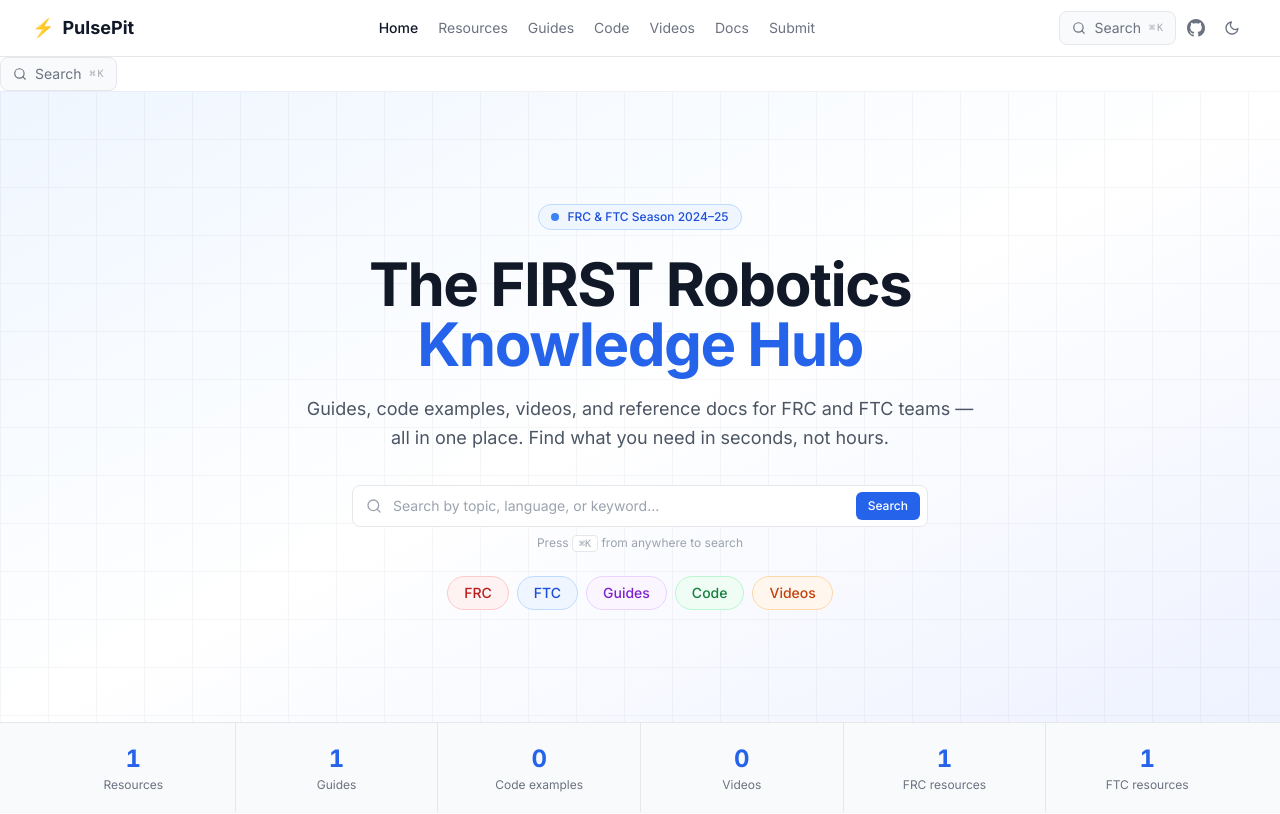
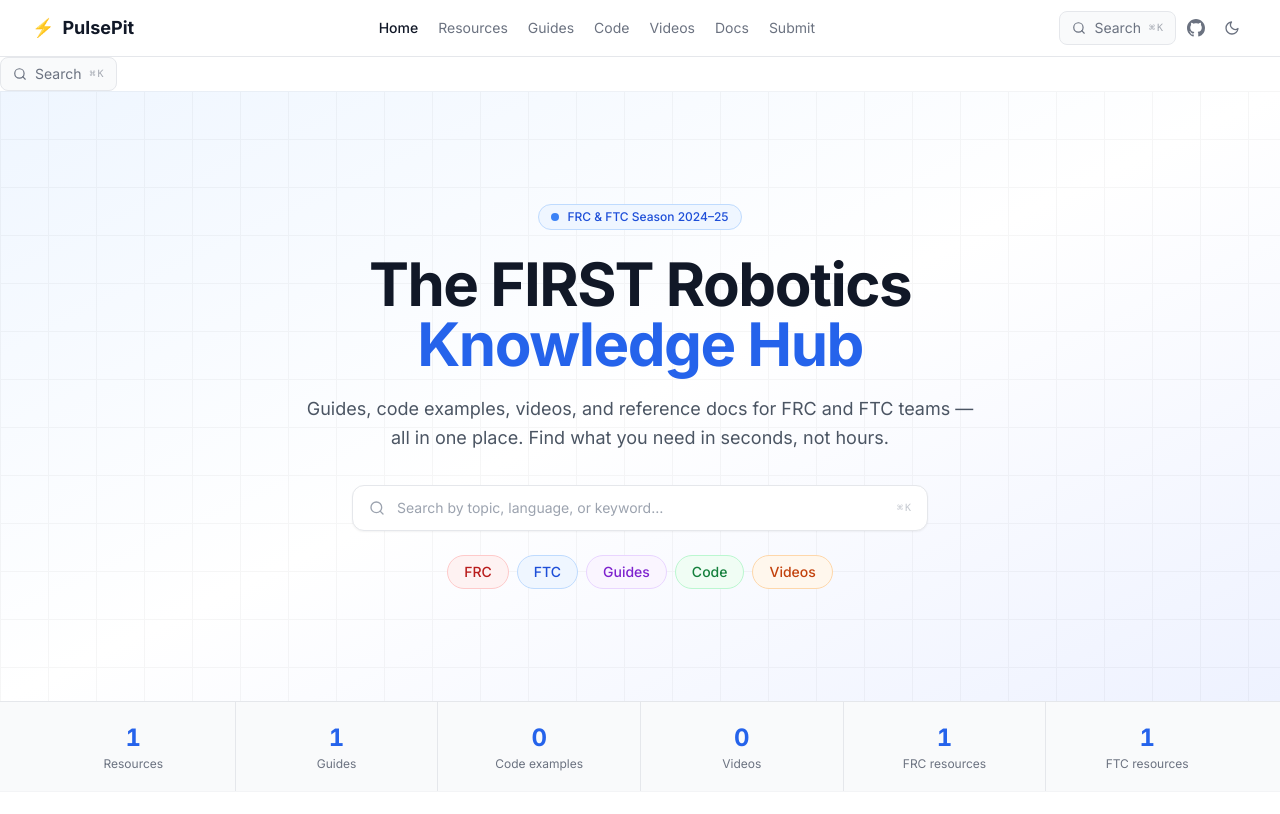
Before and after one commit to bigbossg13/PulsePit, a Next.js app: page / in a window 1280 px wide. Shown: the top 814 px of the page. Built offline with nearby package versions, Linux system fonts and the light colour scheme.

Commit message:
Consolidate to single search entry point
Remove SearchBar from hero; replace with a large SearchTrigger variant
that opens the Cmd+K modal. Both the hero and navbar now use the same
modal-based search flow.

https://claude.ai/code/session_01RNZ5uaPCfdFT21mnJC6nj1

```diff
--- a/app/page.tsx
+++ b/app/page.tsx
@@ -1,7 +1,6 @@
 import Link from 'next/link'
-import { Suspense } from 'react'
 import type { Metadata } from 'next'
-import SearchBar from '@/components/SearchBar'
+import SearchTrigger from '@/components/SearchTrigger'
 import ResourceCard from '@/components/ResourceCard'
 import { getFeaturedResources, getRecentResources, getAllResources, getResourcesByType } from '@/lib/resources'
 
@@ -88,15 +87,8 @@ function Hero() {
         </p>
 
         {/* Search */}
-        <div className="mt-8 max-w-xl mx-auto">
-          <Suspense>
-            <SearchBar placeholder="Search by topic, language, or keyword…" />
-          </Suspense>
-          <p className="mt-2 text-xs text-gray-400 dark:text-gray-500">
-            Press{' '}
-            <kbd className="rounded border border-gray-200 dark:border-gray-700 bg-white dark:bg-gray-800 px-1.5 py-0.5 font-mono text-[10px]">⌘K</kbd>
-            {' '}from anywhere to search
-          </p>
+        <div className="mt-8 flex justify-center">
+          <SearchTrigger large />
         </div>
 
         {/* Quick filter chips */}
--- a/components/SearchTrigger.tsx
+++ b/components/SearchTrigger.tsx
@@ -1,7 +1,26 @@
 'use client'
 
-export default function SearchTrigger() {
+export default function SearchTrigger({ large = false }: { large?: boolean }) {
   const open = () => window.dispatchEvent(new CustomEvent('pulsepit:search:open'))
+
+  if (large) {
+    return (
+      <button
+        onClick={open}
+        aria-label="Search (Cmd+K)"
+        className="flex items-center gap-3 w-full max-w-xl rounded-xl border border-gray-200 dark:border-gray-700 bg-white dark:bg-gray-900 hover:border-blue-400 dark:hover:border-blue-500 shadow-sm hover:shadow-md px-4 py-3 text-sm text-gray-400 dark:text-gray-500 transition-all"
+      >
+        <svg xmlns="http://www.w3.org/2000/svg" width="16" height="16" viewBox="0 0 24 24" fill="none"
+          stroke="currentColor" strokeWidth="2" strokeLinecap="round" strokeLinejoin="round" aria-hidden="true">
+          <circle cx="11" cy="11" r="8"/><path d="m21 21-4.35-4.35"/>
+        </svg>
+        <span className="flex-1 text-left">Search by topic, language, or keyword…</span>
+        <kbd className="flex items-center gap-0.5 text-[10px] font-mono opacity-60 shrink-0">
+          <span>⌘</span><span>K</span>
+        </kbd>
+      </button>
+    )
+  }
 
   return (
     <button
```
